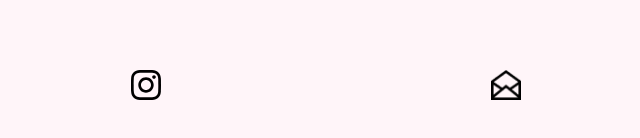
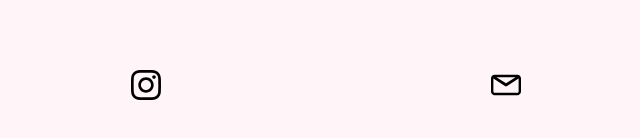
Before and after one commit to kianamay/UX-profile-page, a plain HTML site: page index.html in a window 1280 px wide. Shown: the part 1219-1357 px from the top of the page, 494-1134 px from the left. Drawn offline with Linux system fonts and the light colour scheme.

Commit message:
email icon

```diff
--- a/index.html
+++ b/index.html
@@ -27,7 +27,7 @@
     <div class="container-around">
       <img class="connect" src="linkedin.svg" alt="linkedin icon">
       <img class="connect" src="instagram.svg" alt="instagram icon">
-      <img class="connect" src="email.png" alt="email icon">
+      <img class="connect" src="email-svgrepo-com.svg" alt="email icon">
     </div>
     <script src="index.js"></script>
   </body>
```
Also changed, not shown: email-svgrepo-com.svg (added).
